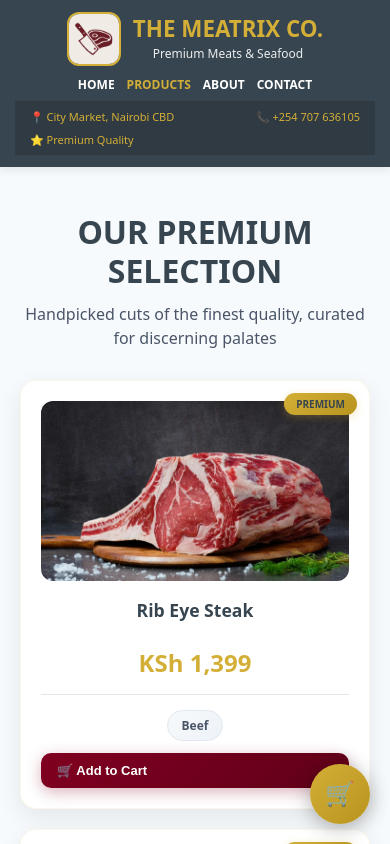
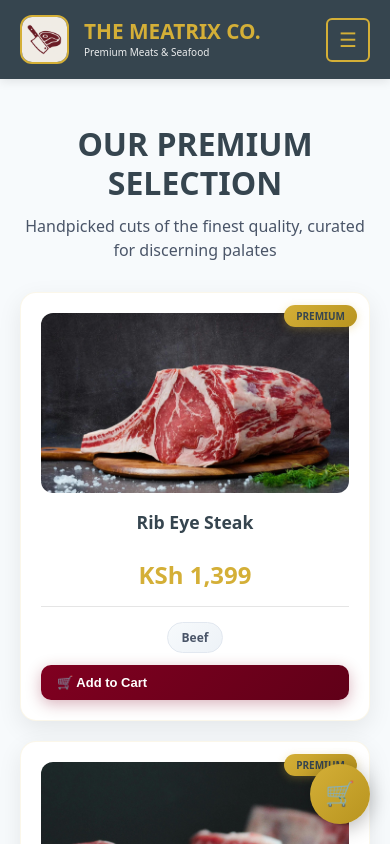
Before and after one commit to Huncho2130/The-meatrix, a Next.js app: page /products in a window 390 px wide. Shown: the top 844 px of the page. Built offline with nearby package versions, Linux system fonts and the light colour scheme.

Commit message:
Update print statement from 'Hello' to 'Goodbye'

```diff
--- a/src/app/products/page.tsx
+++ b/src/app/products/page.tsx
@@ -1,4 +1,3 @@
-
 'use client'
 import { CartProvider, useCart } from '@/context/cartContext'
 import Cart from '@/components/Cart'
@@ -210,6 +209,7 @@ function ProductsContent() {
   const { cart, itemCount } = useCart()
   const [isMounted, setIsMounted] = useState(false)
   const [isMobile, setIsMobile] = useState(false)
+  const [isMenuOpen, setIsMenuOpen] = useState(false)
 
   useEffect(() => {
     const checkMobile = () => setIsMobile(window.innerWidth < 768);
@@ -236,6 +236,24 @@ function ProductsContent() {
     return () => window.removeEventListener('resize', checkMobile);
   }, [])
 
+  const toggleMenu = () => {
+    setIsMenuOpen(!isMenuOpen);
+  };
+
+  const handleImageError = (e: React.SyntheticEvent<HTMLImageElement, Event>) => {
+    const target = e.currentTarget;
+    target.style.display = 'none';
+    const parent = target.parentElement as HTMLDivElement;
+    if (parent) {
+      parent.innerHTML = '🥩';
+      parent.style.fontSize = '24px';
+      parent.style.color = '#36454F';
+      parent.style.display = 'flex';
+      parent.style.alignItems = 'center';
+      parent.style.justifyContent = 'center';
+    }
+  };
+
   // Prevent hydration by not rendering cart-dependent UI until mounted
   if (!isMounted) {
     return (
@@ -244,22 +262,28 @@ function ProductsContent() {
         <header style={{
           background: '#36454F',
           color: 'white',
-          padding: isMobile ? '12px 15px' : '15px 20px',
-          boxShadow: '0 2px 10px rgba(0,0,0,0.1)'
+          padding: isMobile ? '15px 20px' : '20px 40px',
+          boxShadow: '0 2px 10px rgba(0,0,0,0.1)',
+          position: 'sticky',
+          top: 0,
+          zIndex: 50
         }}>
           <div style={{
             display: 'flex',
             justifyContent: 'space-between',
             alignItems: 'center',
             maxWidth: '1200px',
-            margin: '0 auto',
-            flexWrap: isMobile ? 'wrap' : 'nowrap',
-            gap: isMobile ? '10px' : '0'
+            margin: '0 auto'
           }}>
-            <div style={{ display: 'flex', alignItems: 'center', gap: isMobile ? '12px' : '15px' }}>
             <div style={{
-                width: isMobile ? '50px' : '60px',
-                height: isMobile ? '50px' : '60px',
+              display: 'flex',
+              alignItems: 'center',
+              gap: '15px',
+              flexShrink: 0
+            }}>
+              <div style={{
+                width: isMobile ? '45px' : '55px',
+                height: isMobile ? '45px' : '55px',
                 borderRadius: '12px',
                 background: '#D4AF37',
                 display: 'flex',
@@ -269,22 +293,24 @@ function ProductsContent() {
               }}>
                 🥩
               </div>
-              <div>
+              <div style={{ textAlign: 'left' }}>
                 <h1 style={{
-                  fontSize: isMobile ? '1.4rem' : '1.8rem',
+                  fontSize: isMobile ? '1.3rem' : '1.6rem',
                   fontWeight: 'bold',
                   color: '#D4AF37',
-                  margin: 0
+                  margin: 0,
+                  lineHeight: '1.1'
                 }}>
                   THE MEATRIX CO.
                 </h1>
                 <p style={{
                   color: 'white',
-                  fontSize: isMobile ? '12px' : '14px',
+                  fontSize: isMobile ? '10px' : '12px',
                   margin: '2px 0 0 0',
-                  fontWeight: '500'
+                  fontWeight: '500',
+                  opacity: '0.9'
                 }}>
-                  📍 City Market, Nairobi CBD
+                  Premium Meats & Seafood
                 </p>
               </div>
             </div>
@@ -305,50 +331,35 @@ function ProductsContent() {
     )
   }
 
-  const handleImageError = (e: React.SyntheticEvent<HTMLImageElement, Event>) => {
-    const target = e.currentTarget;
-    target.style.display = 'none';
-    const parent = target.parentElement as HTMLDivElement;
-    if (parent) {
-      parent.innerHTML = '🥩';
-      parent.style.fontSize = '24px';
-      parent.style.color = '#36454F';
-      parent.style.display = 'flex';
-      parent.style.alignItems = 'center';
-      parent.style.justifyContent = 'center';
-    }
-  };
-
   return (
     <div style={{ minHeight: '100vh', background: '#f7fafc' }}>
-      {/* Header */}
+      {/* Header - Clean & Minimal */}
       <header style={{
         background: '#36454F',
         color: 'white',
-        padding: isMobile ? '12px 15px' : '15px 20px',
-        boxShadow: '0 2px 10px rgba(0,0,0,0.1)'
+        padding: isMobile ? '15px 20px' : '20px 40px',
+        boxShadow: '0 2px 10px rgba(0,0,0,0.1)',
+        position: 'sticky',
+        top: 0,
+        zIndex: 50
       }}>
         <div style={{
           display: 'flex',
           justifyContent: 'space-between',
           alignItems: 'center',
           maxWidth: '1200px',
-          margin: '0 auto',
-          flexWrap: isMobile ? 'wrap' : 'nowrap',
-          gap: isMobile ? '10px' : '0',
-          flexDirection: isMobile ? 'column' : 'row'
+          margin: '0 auto'
         }}>
-          {/* Logo and Brand Section */}
+          {/* Logo & Brand */}
           <div style={{
             display: 'flex',
             alignItems: 'center',
-            gap: isMobile ? '12px' : '15px',
+            gap: '15px',
             flexShrink: 0
           }}>
-            {/* Logo Image */}
             <div style={{
-              width: isMobile ? '50px' : '60px',
-              height: isMobile ? '50px' : '60px',
+              width: isMobile ? '45px' : '55px',
+              height: isMobile ? '45px' : '55px',
               borderRadius: '12px',
               overflow: 'hidden',
               background: '#D4AF37',
@@ -361,29 +372,23 @@ function ProductsContent() {
               <img
                 src="/log.png"
                 alt="The Matrix Co. Logo"
-                style={{
-                  width: '100%',
-                  height: '100%',
-                  objectFit: 'cover'
-                }}
+                style={{ width: '100%', height: '100%', objectFit: 'cover' }}
                 onError={handleImageError}
               />
             </div>
-
-            {/* Brand Name and Location */}
-            <div style={{ textAlign: isMobile ? 'center' : 'left' }}>
+            <div style={{ textAlign: 'left' }}>
               <h1 style={{
-                fontSize: isMobile ? '1.4rem' : '1.8rem',
+                fontSize: isMobile ? '1.3rem' : '1.6rem',
                 fontWeight: 'bold',
                 color: '#D4AF37',
                 margin: 0,
-                lineHeight: '1.2'
+                lineHeight: '1.1'
               }}>
                 THE MEATRIX CO.
               </h1>
               <p style={{
                 color: 'white',
-                fontSize: isMobile ? '12px' : '14px',
+                fontSize: isMobile ? '10px' : '12px',
                 margin: '2px 0 0 0',
                 fontWeight: '500',
                 opacity: '0.9'
@@ -393,40 +398,44 @@ function ProductsContent() {
             </div>
           </div>
 
+          {/* Desktop Navigation - HIDDEN on mobile */}
+          {!isMobile ? (
             <nav style={{
               display: 'flex',
-            gap: isMobile ? '12px' : '20px',
-            alignItems: 'center',
-            flexWrap: 'wrap',
-            justifyContent: isMobile ? 'center' : 'flex-end'
+              gap: '25px',
+              alignItems: 'center'
             }}>
               <a href="/" style={{
                 color: 'white',
                 textDecoration: 'none',
-              fontSize: isMobile ? '12px' : '14px',
+                fontSize: '14px',
                 fontWeight: '600',
-              whiteSpace: 'nowrap'
+                whiteSpace: 'nowrap',
+                transition: 'color 0.2s ease'
               }}>HOME</a>
               <a href="/products" style={{
                 color: '#D4AF37',
                 textDecoration: 'none',
-              fontSize: isMobile ? '12px' : '14px',
+                fontSize: '14px',
                 fontWeight: '600',
-              whiteSpace: 'nowrap'
+                whiteSpace: 'nowrap',
+                transition: 'color 0.2s ease'
               }}>PRODUCTS</a>
               <a href="/about" style={{
                 color: 'white',
                 textDecoration: 'none',
-              fontSize: isMobile ? '12px' : '14px',
+                fontSize: '14px',
                 fontWeight: '600',
-              whiteSpace: 'nowrap'
+                whiteSpace: 'nowrap',
+                transition: 'color 0.2s ease'
               }}>ABOUT</a>
               <a href="/contact" style={{
                 color: 'white',
                 textDecoration: 'none',
-              fontSize: isMobile ? '12px' : '14px',
+                fontSize: '14px',
                 fontWeight: '600',
-              whiteSpace: 'nowrap'
+                whiteSpace: 'nowrap',
+                transition: 'color 0.2s ease'
               }}>CONTACT</a>
 
               {itemCount > 0 && (
@@ -434,8 +443,29 @@ function ProductsContent() {
                   background: '#D4AF37',
                   color: '#36454F',
                   borderRadius: '50%',
-                width: '20px',
-                height: '20px',
+                  width: '22px',
+                  height: '22px',
+                  display: 'flex',
+                  alignItems: 'center',
+                  justifyContent: 'center',
+                  fontSize: '12px',
+                  fontWeight: 'bold',
+                  marginLeft: '10px'
+                }}>
+                  {itemCount}
+                </div>
+              )}
+            </nav>
+          ) : (
+            /* Mobile Hamburger Menu - ONLY show on mobile */
+            <div style={{ position: 'relative', display: 'flex', alignItems: 'center', gap: '15px' }}>
+              {itemCount > 0 && (
+                <div style={{
+                  background: '#D4AF37',
+                  color: '#36454F',
+                  borderRadius: '50%',
+                  width: '22px',
+                  height: '22px',
                   display: 'flex',
                   alignItems: 'center',
                   justifyContent: 'center',
@@ -445,34 +475,158 @@ function ProductsContent() {
                   {itemCount}
                 </div>
               )}
-          </nav>
+
+              <button
+                onClick={toggleMenu}
+                style={{
+                  background: 'transparent',
+                  border: '2px solid #D4AF37',
+                  color: '#D4AF37',
+                  fontSize: '20px',
+                  cursor: 'pointer',
+                  padding: '8px 12px',
+                  borderRadius: '6px',
+                  transition: 'all 0.2s ease',
+                  display: 'flex',
+                  alignItems: 'center',
+                  justifyContent: 'center',
+                  width: '44px',
+                  height: '44px'
+                }}
+                onMouseOver={(e) => {
+                  e.currentTarget.style.background = 'rgba(212, 175, 55, 0.2)';
+                }}
+                onMouseOut={(e) => {
+                  e.currentTarget.style.background = 'transparent';
+                }}
+              >
+                ☰
+              </button>
+
+              {/* Dropdown Menu */}
+              {isMenuOpen && (
+                <div style={{
+                  position: 'absolute',
+                  top: '100%',
+                  right: 0,
+                  background: '#36454F',
+                  border: '2px solid #D4AF37',
+                  borderRadius: '12px',
+                  padding: '15px 0',
+                  minWidth: '180px',
+                  boxShadow: '0 8px 25px rgba(0,0,0,0.4)',
+                  zIndex: 100,
+                  marginTop: '10px'
+                }}>
+                  <a
+                    href="/"
+                    style={{
+                      display: 'block',
+                      color: 'white',
+                      textDecoration: 'none',
+                      padding: '15px 25px',
+                      fontSize: '15px',
+                      fontWeight: '600',
+                      borderBottom: '1px solid rgba(212, 175, 55, 0.3)',
+                      transition: 'background 0.2s ease'
+                    }}
+                    onClick={() => setIsMenuOpen(false)}
+                    onMouseOver={(e) => {
+                      e.currentTarget.style.background = 'rgba(212, 175, 55, 0.1)';
+                    }}
+                    onMouseOut={(e) => {
+                      e.currentTarget.style.background = 'transparent';
+                    }}
+                  >
+                    🏠 HOME
+                  </a>
+                  <a
+                    href="/products"
+                    style={{
+                      display: 'block',
+                      color: '#D4AF37',
+                      textDecoration: 'none',
+                      padding: '15px 25px',
+                      fontSize: '15px',
+                      fontWeight: '600',
+                      borderBottom: '1px solid rgba(212, 175, 55, 0.3)',
+                      transition: 'background 0.2s ease'
+                    }}
+                    onClick={() => setIsMenuOpen(false)}
+                    onMouseOver={(e) => {
+                      e.currentTarget.style.background = 'rgba(212, 175, 55, 0.1)';
+                    }}
+                    onMouseOut={(e) => {
+                      e.currentTarget.style.background = 'transparent';
+                    }}
+                  >
+                    🛒 PRODUCTS
+                  </a>
+                  <a
+                    href="/about"
+                    style={{
+                      display: 'block',
+                      color: 'white',
+                      textDecoration: 'none',
+                      padding: '15px 25px',
+                      fontSize: '15px',
+                      fontWeight: '600',
+                      borderBottom: '1px solid rgba(212, 175, 55, 0.3)',
+                      transition: 'background 0.2s ease'
+                    }}
+                    onClick={() => setIsMenuOpen(false)}
+                    onMouseOver={(e) => {
+                      e.currentTarget.style.background = 'rgba(212, 175, 55, 0.1)';
+                    }}
+                    onMouseOut={(e) => {
+                      e.currentTarget.style.background = 'transparent';
+                    }}
+                  >
+                    📖 ABOUT
+                  </a>
+                  <a
+                    href="/contact"
+                    style={{
+                      display: 'block',
+                      color: 'white',
+                      textDecoration: 'none',
+                      padding: '15px 25px',
+                      fontSize: '15px',
+                      fontWeight: '600',
+                      transition: 'background 0.2s ease'
+                    }}
+                    onClick={() => setIsMenuOpen(false)}
+                    onMouseOver={(e) => {
+                      e.currentTarget.style.background = 'rgba(212, 175, 55, 0.1)';
+                    }}
+                    onMouseOut={(e) => {
+                      e.currentTarget.style.background = 'transparent';
+                    }}
+                  >
+                    📞 CONTACT
+                  </a>
                 </div>
-
-        {/* Top Info Bar */}
-        <div style={{
-          background: '#2f3a42',
-          color: '#D4AF37',
-          padding: isMobile ? '8px 15px' : '6px 20px',
-          fontSize: isMobile ? '11px' : '13px',
-          fontWeight: '500',
-          textAlign: 'center',
-          marginTop: isMobile ? '8px' : '0'
-        }}>
-          <div style={{
-            maxWidth: '1200px',
-            margin: '0 auto',
-            display: 'flex',
-            justifyContent: 'space-between',
-            flexWrap: isMobile ? 'wrap' : 'nowrap',
-            gap: isMobile ? '8px' : '5px',
-            alignItems: 'center'
-          }}>
-            <span style={{ whiteSpace: 'nowrap' }}>📍 City Market, Nairobi CBD</span>
-            <span style={{ whiteSpace: 'nowrap' }}>📞 +254 707 636105</span>
-            <span style={{ whiteSpace: 'nowrap' }}>⭐ Premium Quality</span>
+              )}
             </div>
+          )}
         </div>
       </header>
+
+      {/* Close menu when clicking outside - Only show when menu is open */}
+      {isMenuOpen && (
+        <div
+          style={{
+            position: 'fixed',
+            top: 0,
+            left: 0,
+            right: 0,
+            bottom: 0,
+            zIndex: 45,
+            background: 'transparent'
+          }}
+          onClick={() => setIsMenuOpen(false)}
+        />
+      )}
 
       {/* Main Content */}
       <div style={{
```
Lines whose indentation alone changed are shown as unchanged.
